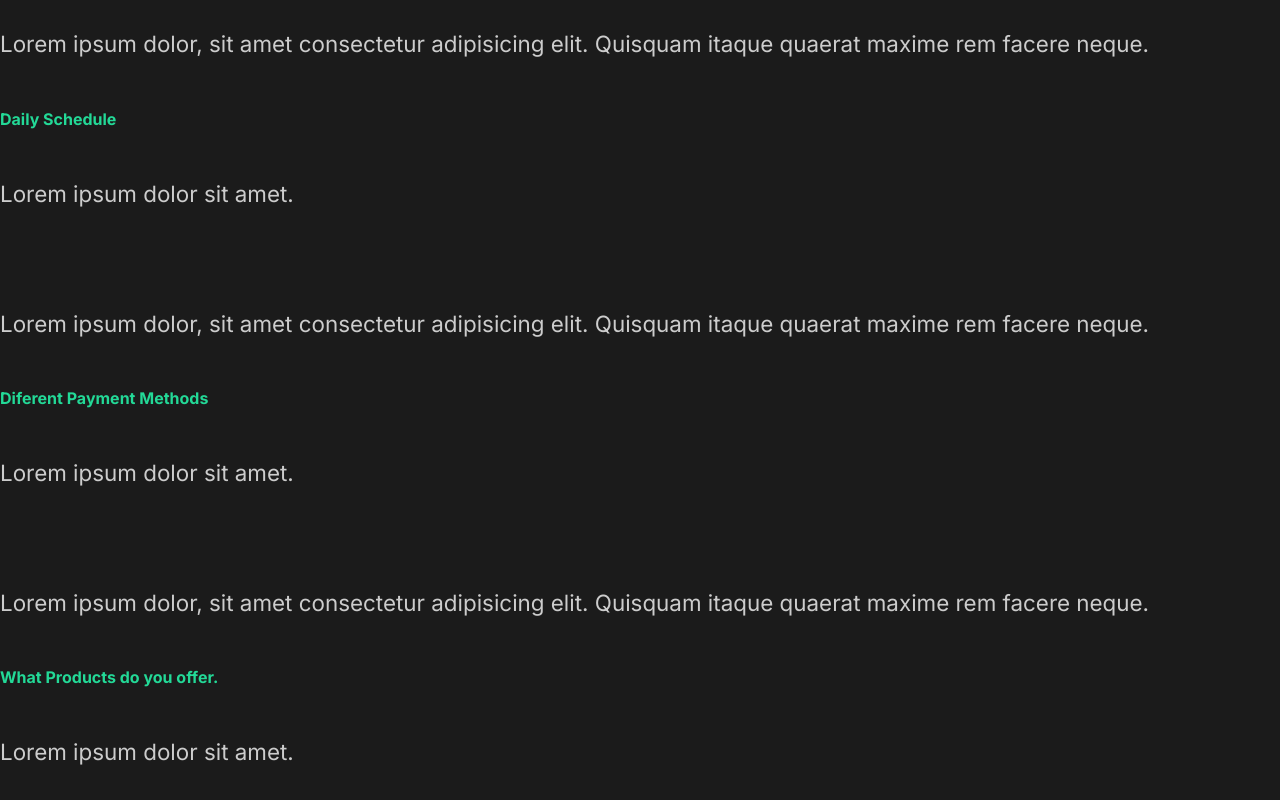
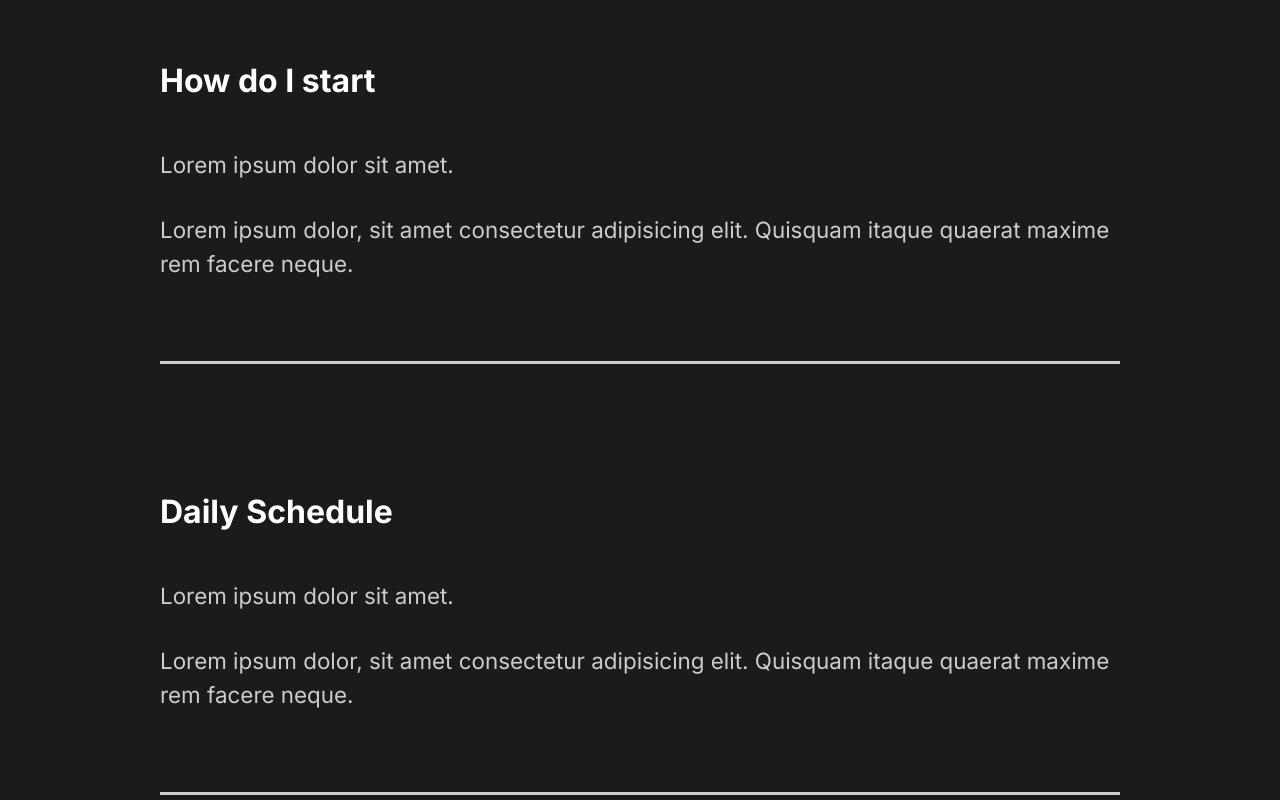
Before and after one commit to moncada92/portafolio-react, a React app: page / in a window 1280 px wide. Shown: the part 2300-3100 px from the top of the page. Built offline with nearby package versions, Linux system fonts and the light colour scheme.

Commit message:
add styles to FAQ section

```diff
--- a/src/js/components/FaqSection.js
+++ b/src/js/components/FaqSection.js
@@ -1,8 +1,10 @@
 import React from 'react';
+import styled from 'styled-components';
+import { About } from "../styles";
 
 const FaqSection = () => {
   return (
-    <div className="faq">
+    <Faq>
       <h2>Any Questions <span>FAQ</span></h2>
       <div className="question">
         <h4>How do I start</h4>
@@ -12,6 +14,7 @@ const FaqSection = () => {
             Lorem ipsum dolor, sit amet consectetur adipisicing elit. Quisquam itaque quaerat maxime rem facere neque.
           </p>
         </div>
+        <div className="faq-line"></div>
       </div>
       <div className="question">
         <h4>Daily Schedule</h4>
@@ -21,6 +24,7 @@ const FaqSection = () => {
             Lorem ipsum dolor, sit amet consectetur adipisicing elit. Quisquam itaque quaerat maxime rem facere neque.
           </p>
         </div>
+        <div className="faq-line"></div>
       </div>
       <div className="question">
         <h4>Diferent Payment Methods</h4>
@@ -30,6 +34,7 @@ const FaqSection = () => {
             Lorem ipsum dolor, sit amet consectetur adipisicing elit. Quisquam itaque quaerat maxime rem facere neque.
           </p>
         </div>
+        <div className="faq-line"></div>
       </div>
       <div className="question">
         <h4>What Products do you offer.</h4>
@@ -39,9 +44,38 @@ const FaqSection = () => {
             Lorem ipsum dolor, sit amet consectetur adipisicing elit. Quisquam itaque quaerat maxime rem facere neque.
           </p>
         </div>
+        <div className="faq-line"></div>
       </div>
-    </div>
+    </Faq>
    );
 }
 
+const Faq = styled(About)`
+  display: block;
+  span {
+    display: block
+  }
+  h2{
+    padding-bottom: 2rem;
+    font-weight: lighter;
+  }
+  .faq-line{
+    background: #cccccc;
+    height: 0.2rem;
+    margin: 2rem 0rem;
+    width: 100%;
+  }
+  .question {
+    padding: 3rem 0rem;
+    cursor: pointer;
+  }
+
+  .answer {
+    padding:2rem 0rem;
+    p {
+      padding: 1rem 0rem;
+    }
+  }
+`;
+
 export default FaqSection;
--- a/src/js/components/GlobalStyle.js
+++ b/src/js/components/GlobalStyle.js
@@ -36,7 +36,7 @@
   }
   h4{
      font-weight: bold;
-     color: #23d997;
+     font-size: 2rem;
   }
   a{
     font-size: 1.1rem;
```
